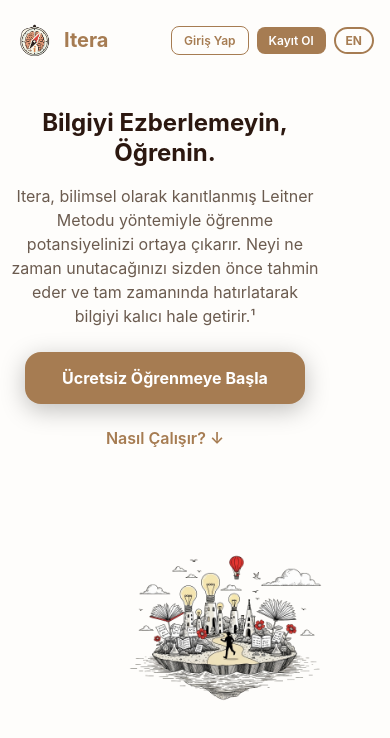
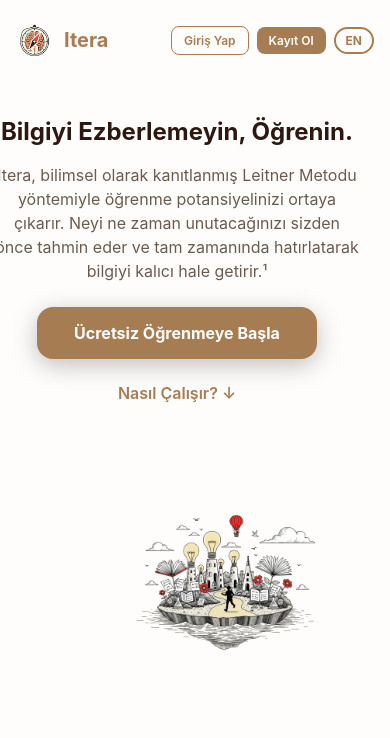
Before and after one commit to crazycoder46/itera, a React Native app in the folder frontend/: screen /Landing in a window 390 px wide. Shown: the top 738 px of the page. Built offline with nearby package versions, Linux system fonts and the light colour scheme; no server answers.

Commit message:
Perfect mobile hero centering: optimize padding, margins, and alignment for ideal text and image positioning on mobile

```diff
--- a/frontend/screens/LandingScreen.js
+++ b/frontend/screens/LandingScreen.js
@@ -1071,7 +1071,7 @@ const createResponsiveStyles = () => {
     heroSection: {
       paddingTop: isWeb ? 60 : 20,
       paddingBottom: isWeb ? 80 : 40,
-      paddingHorizontal: isWeb ? 32 : 20,
+      paddingHorizontal: isWeb ? 32 : 0,
       alignItems: 'center',
       minHeight: isWeb ? 600 : 500,
       justifyContent: 'center',
@@ -1087,8 +1087,8 @@ const createResponsiveStyles = () => {
       flex: 1,
       alignItems: isWeb ? 'flex-start' : 'center',
       paddingRight: isWeb ? 40 : 0,
-      paddingHorizontal: isWeb ? 0 : 0,
-      marginBottom: isWeb ? 0 : 20,
+      paddingHorizontal: isWeb ? 0 : 24,
+      marginBottom: isWeb ? 0 : 30,
       width: '100%',
       justifyContent: isWeb ? 'flex-start' : 'center',
     },
@@ -1097,11 +1097,11 @@ const createResponsiveStyles = () => {
       alignItems: 'center',
       justifyContent: 'center',
       width: '100%',
-      paddingHorizontal: isWeb ? 0 : 20,
+      paddingHorizontal: isWeb ? 0 : 24,
     },
     heroImage: {
-      width: isWeb ? 800 : Math.min(width * 0.75, 300),
-      height: isWeb ? 800 : Math.min(width * 0.75, 300),
+      width: isWeb ? 800 : Math.min(width * 0.7, 280),
+      height: isWeb ? 800 : Math.min(width * 0.7, 280),
       alignSelf: 'center',
     },
     heroTitle: {
@@ -1112,7 +1112,7 @@ const createResponsiveStyles = () => {
       lineHeight: isWeb ? 50 : 30,
       maxWidth: 600,
       width: '100%',
-      paddingHorizontal: isWeb ? 0 : 20,
+      paddingHorizontal: isWeb ? 0 : 0,
       alignSelf: isWeb ? 'auto' : 'center',
     },
     heroSubtitle: {
@@ -1121,8 +1121,9 @@ const createResponsiveStyles = () => {
       lineHeight: isWeb ? 28 : 24,
       marginBottom: isWeb ? 40 : 24,
       maxWidth: 700,
-      paddingHorizontal: isWeb ? 0 : 20,
+      paddingHorizontal: isWeb ? 0 : 0,
       alignSelf: isWeb ? 'auto' : 'center',
+      width: '100%',
     },
     primaryButton: {
       paddingVertical: isWeb ? 20 : 16,
```
